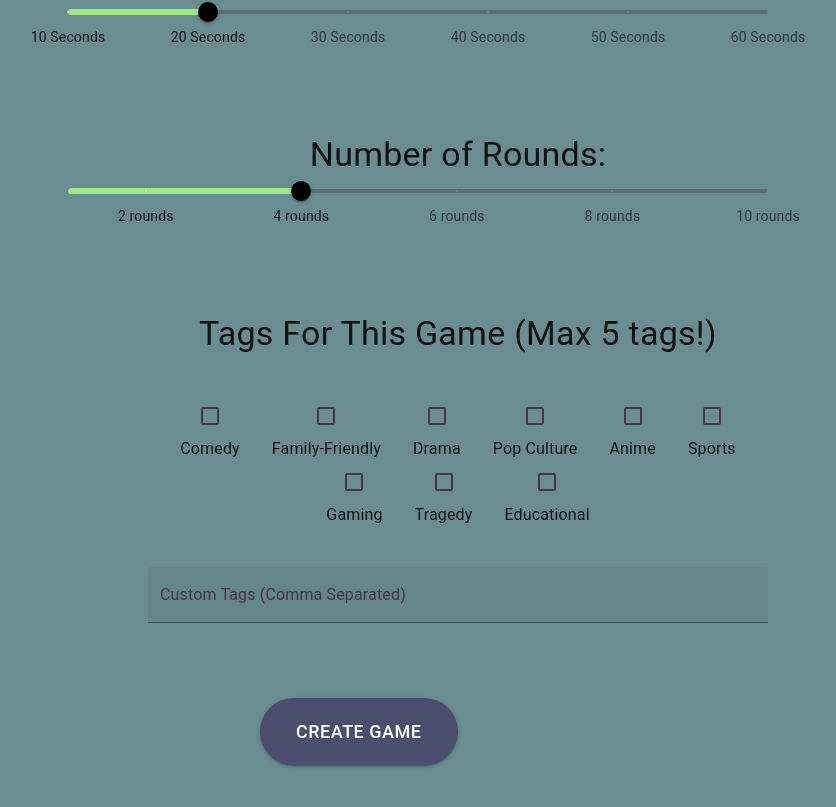
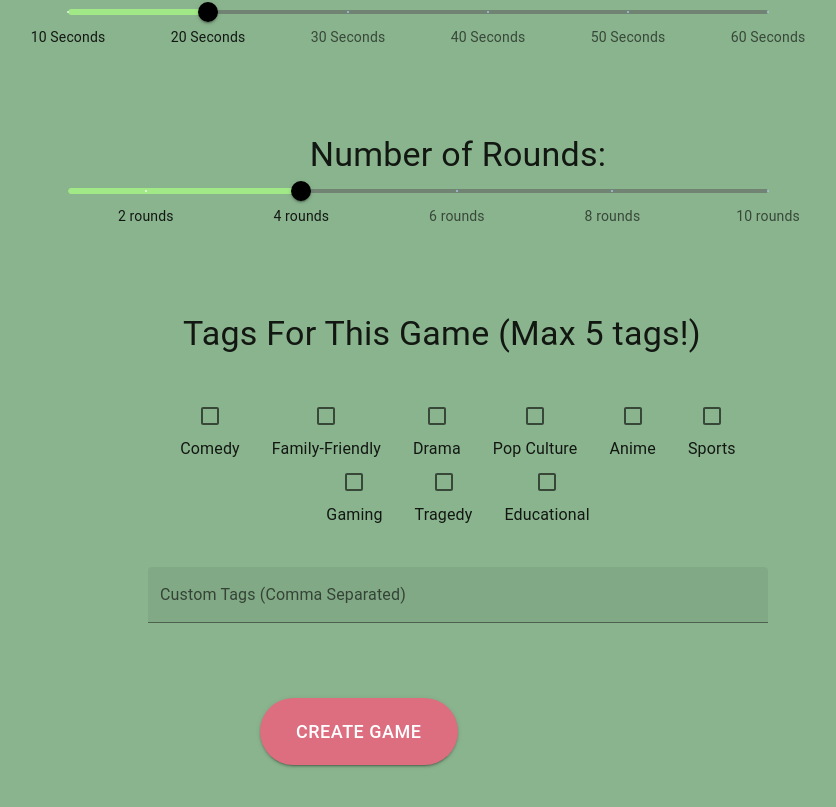
Before and after one commit to GabeLima/416-Project, a React (Create React App) app in the folder client/: page /create in a window 1280 px wide. Shown: the part 309-1116 px from the top of the page, without its empty margins (316-1152 px from the left). Built offline with nearby package versions, Linux system fonts and the light colour scheme; no server answers.

Commit message:
Added changePassword function and connected some pages to top level theme

```diff
--- a/client/src/App.css
+++ b/client/src/App.css
@@ -58,7 +58,7 @@
 }
 
 .back {
-  background-color: #EEEEFF !important;
+  background-color: #EEEEFF;/* !important;*/
 }
 .MuiSlider-thumb{
   color: black;
--- a/client/src/App.js
+++ b/client/src/App.js
@@ -19,7 +19,7 @@ import {
 } from "./components";
 import GameResult from './components/GameResult';
 import { SocketContext, socket} from "./context/socket";
-import { ThemeProvider } from '@emotion/react';
+import { ThemeProvider } from '@mui/material';
 import { createTheme } from '@mui/material/styles';
 import { GlobalStoreContextProvider } from './store';
 import { CssBaseline } from '@mui/material';
@@ -29,25 +29,7 @@ const App = () => {
     console.log(socket);
     console.log(SocketContext);
 
-    // applies the theme to all components
-    // we can potentialyl add other themes later
-    const default_theme = createTheme({
-        palette: {
-            primary: {
-              main: '#6A8D92',
-            },
-            secondary: {
-              main: '#9FB4C7',
-            },
-            background: {
-                default: '#EEEFF',
-            }
-        },
-      });
-
     return (
-        <ThemeProvider theme={default_theme}>
-        <CssBaseline />
         <BrowserRouter>
             <AuthContextProvider>
                 <GlobalStoreContextProvider>
@@ -71,7 +53,6 @@ const App = () => {
                     </GlobalStoreContextProvider>
             </AuthContextProvider>
         </BrowserRouter>
-        </ThemeProvider>
     );
 }
 
--- a/client/src/api/index.js
+++ b/client/src/api/index.js
@@ -16,6 +16,8 @@ export const resetPassword = (payload) => api.put(`/resetPassword/`, payload)
 export const getUser = (username) => api.get(`/user/${username}`);
 export const searchGames = (query) => api.get(`/search/${query}`);
 
+export const changePassword = (payload) => api.put(`/changePassword/`, payload);
+
 
 const apis = {
     getLoggedIn,
@@ -26,7 +28,8 @@ const apis = {
     getUserSecurityQuestion,
     resetPassword,
     getUser,
-    searchGames
+    searchGames,
+    changePassword
 }
 
 export default apis
--- a/client/src/components/AccountScreen.js
+++ b/client/src/components/AccountScreen.js
@@ -7,8 +7,10 @@ import Typography from '@mui/material/Typography';
 import Container from '@mui/material/Container';
 import { createTheme } from '@mui/material/styles';
 import { ThemeProvider } from '@mui/private-theming';
+import { useTheme } from '@mui/material/styles';
 
 const AccountScreen = () => {
+    /*
     const leftTheme = createTheme({
         palette: {
             primary: {
@@ -29,11 +31,27 @@ const AccountScreen = () => {
             }
         },
       });
+      */
+      /*
+    const changePassword = async (event) => {
+        event.preventDefault();
+        const formData = new FormData(event.currentTarget);
+        await api.changePassword({
+            email : auth.user.email,
+            password : formData.get('password'),
+            newPassword : formData.get('newPassword'),
+            newPasswordVerify : formData.get('newPasswordVerify')
+        }).then(() => {
+            auth.getLoggedIn();
+        });
+    } */
+
+    //let theme = useTheme();
 
     return (
         <div className='back'>
                 <Container component="main" maxWidth="lg" maxHeight="lg">
-                <CssBaseline />
+                {/*<CssBaseline />*/}
                 <Box pb={5}
                 sx={{
                     marginTop: 10,
@@ -42,15 +60,15 @@ const AccountScreen = () => {
                     alignItems: 'center',
                 }}
                 >
-                    <ThemeProvider theme={leftTheme}>
-                    <Box component="form" noValidate sx={{bgcolor:"secondary.main", border:2, borderColor:"black", width:'75%'}}>
+                    {/*<ThemeProvider theme={leftTheme}>}*/}
+                    <Box component="form" noValidate sx={{bgcolor: 'primary.main', border:2, borderColor:"black", width:'75%'}}>
                         <Box sx={{pt:10}}>
                             <Typography align="center" variant="h4"> Change Username?</Typography>
                         </Box>
                         <TextField margin="normal" required fullWidth id="username" label="New Username" name="username" autoComplete="username" autoFocus/>
                         <TextField margin="normal" required fullWidth name="password" label="Password" type="password" id="password" autoComplete="current-password"/>
                         <Typography align="center">
-                                <Button  type="submit" variant="contained" sx={{mt: 3, mb: 2, width:'50%', backgroundColor:"#4b4e6d", color:"white", fontWeight:"bold"}}>
+                                <Button type="submit" variant="contained" sx={{mt: 3, mb: 2, width:'50%', backgroundColor:"#4b4e6d", color:"white", fontWeight:"bold"}}>
                                     Change Username
                                 </Button>
                         </Typography>
@@ -66,8 +84,10 @@ const AccountScreen = () => {
                                 </Button>
                             </Typography>
                     </Box>
-                    </ThemeProvider>
+                    {/*</ThemeProvider>
+
                     <ThemeProvider theme={rightTheme}>
+                */}
                     <Box component="form" noValidate sx={{bgcolor:"secondary.main", border:2, borderColor:"black", height: '100%'}}>
                         <Box sx={{pt:10, pb:22}}>
                             <Typography align="center" variant="h4"> Delete Account?</Typography>
@@ -90,7 +110,7 @@ const AccountScreen = () => {
                         </Grid>
                         </Grid>
                     </Box>
-                    </ThemeProvider>
+                    {/*</ThemeProvider*/}
                 </Box>
             </Container>
   </div>
--- a/client/src/components/CreateGame.js
+++ b/client/src/components/CreateGame.js
@@ -150,10 +150,8 @@ const CreateGame = (props) => {
 
     return (
         <div>
-        <Box alignItems="center" sx={{ display: {
-            backgroundColor: "#6A8D92",
-
-        } }}>
+            {/* "#6A8D92" display{backgroundColor:}*/}
+        <Box alignItems="center" sx={{ bgcolor: 'background.default'}}>
 
             <Typography variant="h1"
                         noWrap
@@ -225,13 +223,13 @@ const CreateGame = (props) => {
                     width: 700,
                     marginLeft: "30%"
                     }}>
-
+                {/*Altered marginLeft to make te text visible on screen*/}
                 <Typography variant="h4"
                         noWrap
                         component="div"
                         sx={{
                             marginTop:10,
-                            marginLeft:10,
+                            marginLeft:6,
                             justifyContent: "center",
                             display: 'flex',
                             flexDirection: 'row',
@@ -239,6 +237,7 @@ const CreateGame = (props) => {
                     Tags For This Game (Max 5 tags!)
                 </Typography>
 
+                {/*sc={{bgcolor: "6A8D92"}}*/}
                 <FormGroup
                         sx={{
                             marginTop:5,
@@ -248,7 +247,7 @@ const CreateGame = (props) => {
                             flexDirection: 'row',
                             alignItems: 'center'
                         }}
-                        sc={{bgcolor: "#6A8D92"}}>
+                        sc={{bgcolor: "secondary"}}>
                     {tagOptions.map((tag, i) => {
                         let disabled = (currentNumTags > 5 ? true : false);
                         if (selectedTags.includes(tag)) {
@@ -256,14 +255,21 @@ const CreateGame = (props) => {
                             disabled = false;
                         }
                         return (
-
-                            <FormControlLabel labelPlacement="bottom" control={<Checkbox disabled={disabled} id={"checkbox" + i} onChange={handleTagChange} style={{color: "#493548"}}/>} label={tag} />
+                            <>
+                            {/* style={{color: "#493548"}}*/}
+                            <FormControlLabel labelPlacement="bottom" control={<Checkbox disabled={disabled} id={"checkbox" + i} onChange={handleTagChange} color='secondary'/>} label={tag} />
+                            </>
                         )
 
                     })
                     }
                 </FormGroup>
 
+                {/*
+                InputLabelProps={{
+                            style: { color: '#493548' },
+                        }}
+                */}
                 <Box display="flex" justifyContent="center">
                     <TextField id="standard-basic" label="Custom Tags (Comma Separated)" variant="filled"
                         fullWidth
@@ -275,11 +281,7 @@ const CreateGame = (props) => {
                             flexDirection: 'row',
                             alignItems: 'center',
                         }}
-
-                        InputLabelProps={{
-                            style: { color: '#493548' },
-                        }}
-
+                        color='secondary'
                         style={{
                             borderRadius: "10px",
                             borderStyle: "solid",
@@ -299,14 +301,14 @@ const CreateGame = (props) => {
                     marginLeft: "45%"
                     }}>
 
-
+                {/* backgroundColor: "#4b4e6d", */}
                 <Button variant="contained"
                         style={{
                             borderRadius: 35,
-                            backgroundColor: "#4b4e6d",
                             padding: "18px 36px",
                             fontSize: "18px",
                         }}
+                        color='secondary'
                         onClick={handleCreateGame}
                         disabled={!canCreate}
                         >
--- a/client/src/components/HomeScreen.js
+++ b/client/src/components/HomeScreen.js
@@ -164,7 +164,7 @@ const HomeScreen = () => {
 
     return (
         <>
-        <Box className="back" pb={4}>
+        <Box className="back" pb={4} sx={{bgcolor: 'background.default'}}>
             <Typography align="center" variant="h1">Games</Typography>
             <Grid
                 container
--- a/client/src/components/Profile.js
+++ b/client/src/components/Profile.js
@@ -1,8 +1,9 @@
 import React, { useState } from 'react';
 import Button from '@mui/material/Button'
 import Typography from '@mui/material/Typography';
-import { Grid } from '@mui/material';
+import { CssBaseline, Grid } from '@mui/material';
 import PublishedGameCard from './PublishedGameCard';
+import Box from '@mui/material/Box';
 
 
 // TODO add following functionality
@@ -17,7 +18,7 @@ const FollowButton = ({isFollowing, setIsFollowing}) => {
     return (
         <>
         <Button
-            color="primary"
+            color="secondary"
             variant="contained"
             sx={{
                 px: 5
--- a/client/src/index.js
+++ b/client/src/index.js
@@ -1,11 +1,68 @@
 import React from 'react';
 import ReactDOM from 'react-dom';
 import App from './App';
+import { CssBaseline } from '@mui/material';
+import { ThemeProvider } from '@mui/material';
+import { createTheme } from '@mui/material/styles';
+
+/*
+        Original Theme:
+        primary main: #6A8D92
+        secondary main: #9FB4C7
+        background default: #EEEFF
+
+        Option 1:
+        primary main: #8ab48e (green)
+        primary accent: #dd6e80 (purple)
+        secondary main: #9667aa (pink)
+        secondary accent: #a4c6e5 (blue)
+    */
+
+    const pink = '#dd6e80'
+    const green = '#8ab48e'
+    const purple = '#9667aa'
+    const blue = '#a4c6e5'
+
+
+    // applies the theme to all components
+    // we can potentialyl add other themes later
+    const default_theme = createTheme({
+      palette: {
+          primary: {
+            main: blue,
+          },
+          secondary: {
+            main: pink,
+          },
+          background: {
+              default: green,
+              accent: '#6A8D92',
+              secondary: '#9FB4C7'
+          }
+      },
+      overrides: {
+        MuiCssBaseline: {
+          "@global": {
+            "*, *::before, *::after": {
+              boxSizing: "content-box",
+            },
+
+            body: {
+              backgroundColor: purple,
+            },
+          },
+        },
+      },
+    });
+
 
 ReactDOM.render(
+
   <React.StrictMode>
-      <App />
-
+    <ThemeProvider theme={default_theme}>
+    <CssBaseline />
+        <App />
+      </ThemeProvider>
   </React.StrictMode>,
   document.getElementById('root')
 );
```
